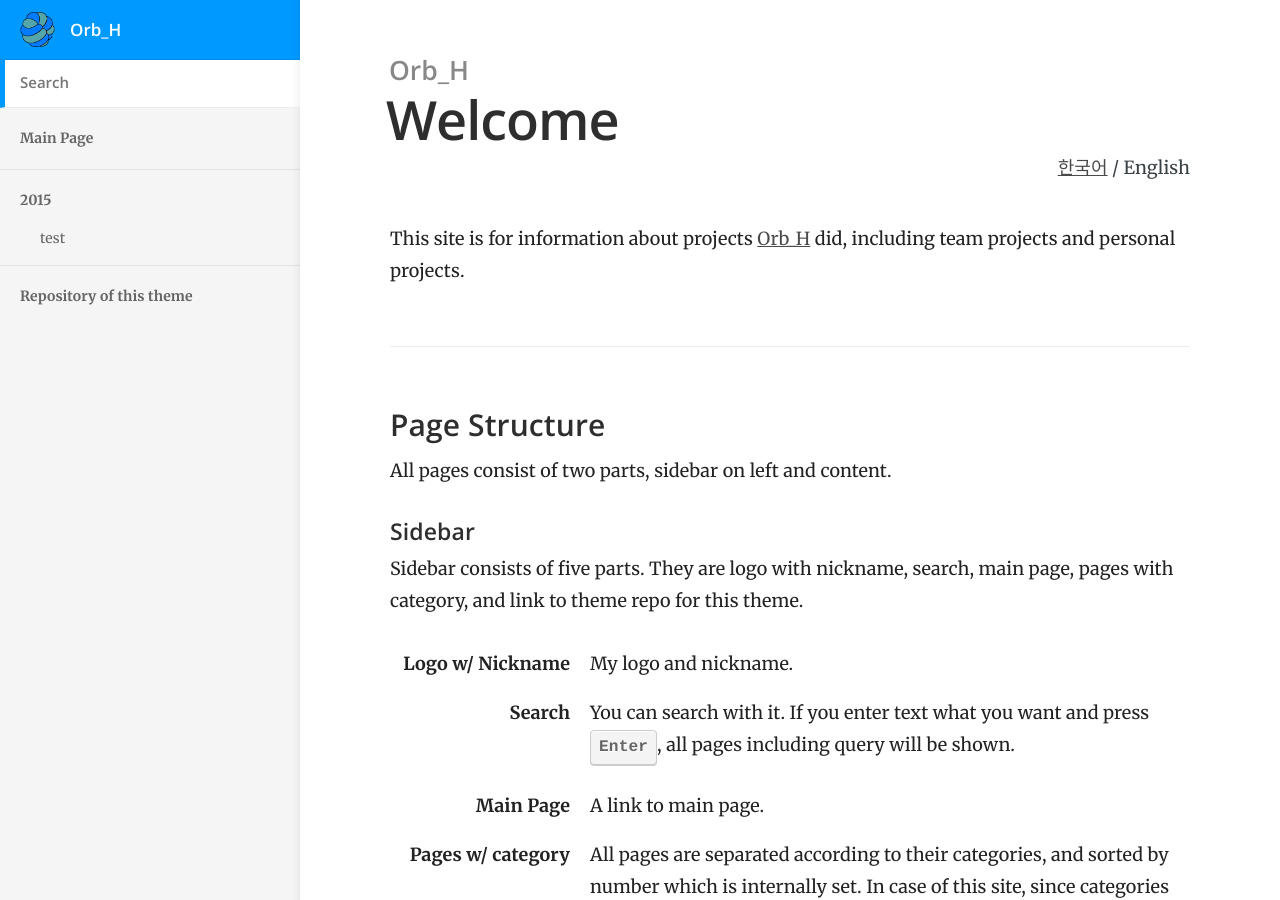
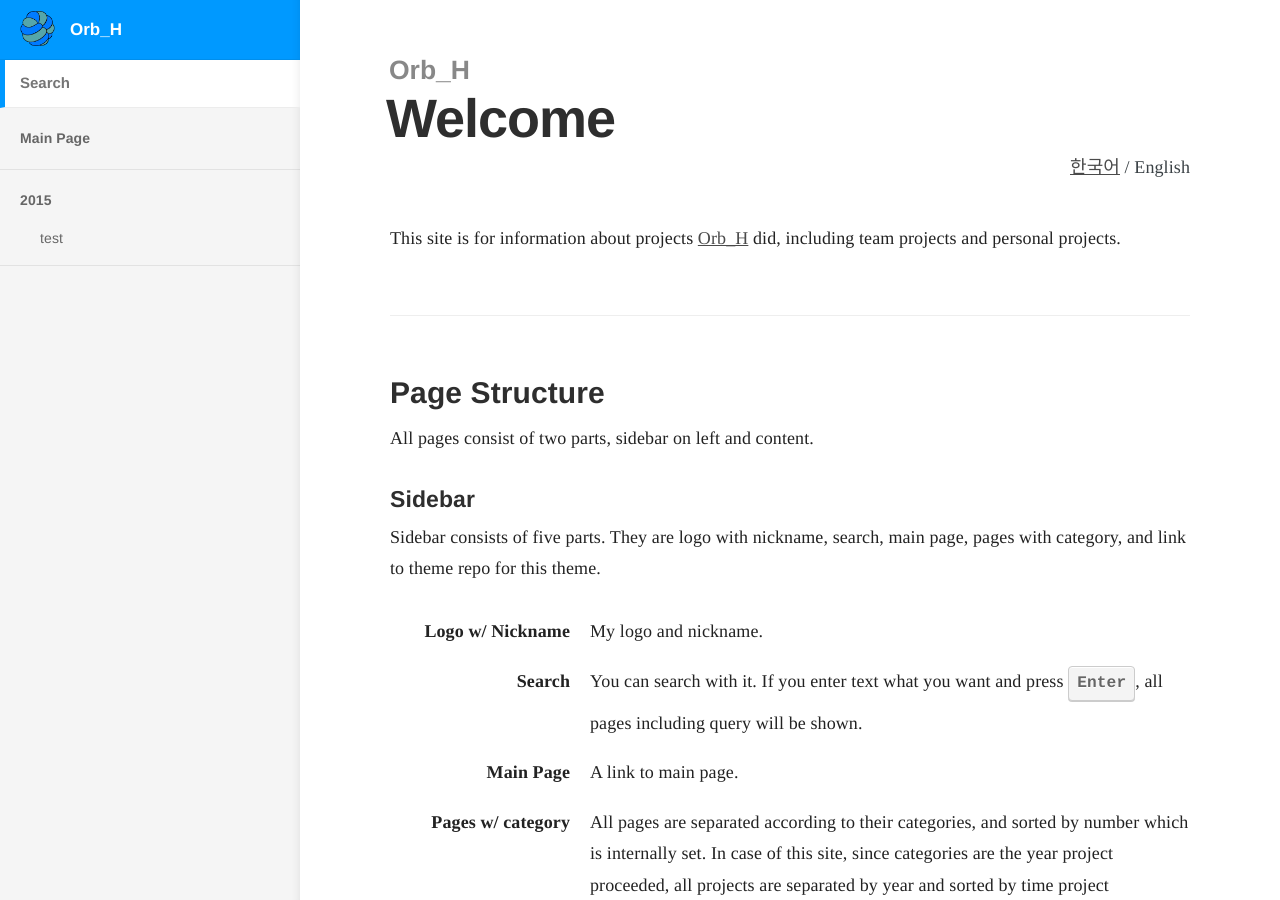
Before and after one commit to Orb-H/projects, a Jekyll site: the page built from _docs/en/index.md, in a window 1280 px wide and 900 px high. Built offline with Jekyll 4.4.1, drawn with Linux system fonts in a browser that asks for light colours.

Commit message:
change last item of sidebar

```diff
--- a/_layouts/default.html
+++ b/_layouts/default.html
@@ -10,6 +10,9 @@
 
 		{% assign tokens = page.url | split: '/' %}
 		{% assign lang = tokens[1] %}
+		{% unless site.languages contains lang %}
+			{% assign lang = site.def_lang %}
+		{% endunless %}
 
 		{% case lang %}
 			{% when "ko" %}
@@ -17,6 +20,7 @@
 			{% when "en" %}
 				<link rel="stylesheet" href="//fonts.googleapis.com/css?family=Merriweather:400,400italic,700,700italic|Open+Sans:400,400italic,600,600italic,700,700italic|Inconsolata:400,700">
 		{% endcase %}
+
 		<link rel="stylesheet" href="{{ site.baseurl }}/css/main.css">
 		<link rel="stylesheet" href="{{ site.baseurl }}/css/{{ lang }}.css">
 		<link rel="icon" href="{{ site.baseurl }}/images/favicon-16.png" sizes="16x16">
@@ -85,8 +89,21 @@
 
 				<ul>
 					<li class="nav-item top-level">
-						{% assign changelog = site.html_pages | where: 'url', '/changelog/' | first %}
-						<a href="https://github.com/CloudCannon/edition-jekyll-template">Repository of this theme</a>
+						<a>{{ site.data.languages[lang].other }}</a>
+						<ul>
+							<li class="nav-item">
+								<a href="https://orb-h.github.io/{{ lang }}/">{{ site.data.languages[lang].root }}</a>
+					</li>
+							<li class="nav-item">
+								<a href="https://orb-h.github.io/resume/{{ lang }}/">{{ site.data.languages[lang].resume }}</a>
+							</li>
+							<li class="nav-item">
+								<a href="https://orb-h.github.io/blog/{{ lang }}/">{{ site.data.languages[lang].blog }}</a>
+							</li>
+							<li class="nav-item">
+								<a href="https://github.com/CloudCannon/edition-jekyll-template"><b>{{ site.data.languages[lang].theme }}</b></a>
+							</li>
+						</ul>
 					</li>
 				</ul>
 			</nav>
```
